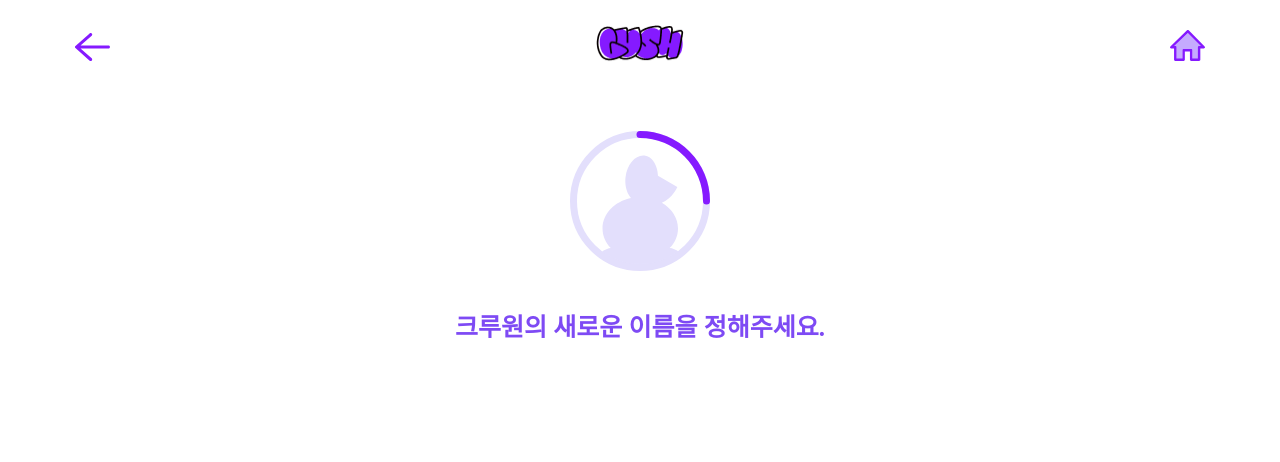
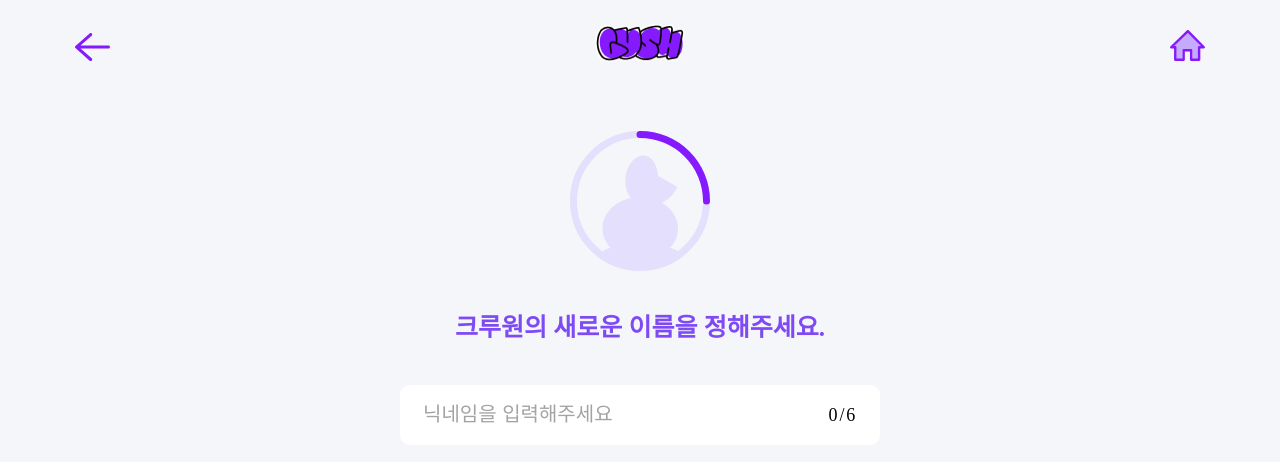
Before and after one commit to 909back/lush2023, a Next.js app: page /setting in a window 1280 px wide. Shown: the top 462 px of the page. Built offline with nearby package versions, Linux system fonts and the light colour scheme.

Commit message:
[23/02/19] 909back * Input 컴포넌트: 작업중..

```diff
--- a/components/controls/Input.tsx
+++ b/components/controls/Input.tsx
@@ -1,19 +1,27 @@
+import React, { InputHTMLAttributes } from 'react'
 import classNames from 'classnames/bind'
 import styles from '../../styles/Input.module.scss'
+import IconClose from '@/components/icons/ic-close'
 
 const cx = classNames.bind(styles)
 
-interface InputProps {
+interface InputProps extends InputHTMLAttributes<HTMLInputElement> {
     children?: React.ReactNode
 }
 
 const Input = ({
-
+    className,
+    type='text',
+    value,
+    max = 6,
+    ...props
 }: InputProps) => {
     return (
-        <>
-
-        </>
+        <label className={cx('input-container', className)}>
+            <input className={cx('input')} value={value} type={type} {...props}/>
+            {value && <button className={cx('close-button')}><IconClose/></button>}
+            <span className={cx('input-counter')}>{`${value?.toString().length??0}/${max}`}</span>
+        </label>
     )
 }
 
--- /dev/null
+++ b/components/icons/ic-close.tsx
@@ -0,0 +1,11 @@
+import * as React from "react"
+import { SVGProps, memo } from "react"
+
+const IconClose = (props: SVGProps<SVGSVGElement>) => (
+    <svg width="1em" height="1em" viewBox="0 0 18 18" fill="none" xmlns="http://www.w3.org/2000/svg" {...props}>
+    <circle cx="9" cy="9" r="9" fill="currentColor"/>
+    <path d="M4.80957 13.187C4.92126 13.302 5.07696 13.3697 5.23943 13.3697C5.40189 13.3697 5.55759 13.3054 5.66929 13.187L8.99986 9.85638L12.3304 13.187C12.4421 13.302 12.5978 13.3697 12.7603 13.3697C12.9228 13.3697 13.0785 13.3054 13.1902 13.187C13.4237 12.9466 13.4237 12.5608 13.1902 12.3171L9.86974 8.99665L13.1902 5.66608C13.4237 5.42576 13.4237 5.0399 13.1902 4.7962C12.9498 4.55589 12.564 4.55589 12.3237 4.7962L9.00325 8.12678L5.67267 4.80636C5.43236 4.56604 5.04311 4.56604 4.8028 4.80636C4.56248 5.04667 4.56248 5.43592 4.8028 5.67623L8.13337 8.99665L4.81295 12.3272C4.57602 12.554 4.56586 12.9263 4.79264 13.1633C4.79941 13.17 4.80618 13.1768 4.81295 13.1836L4.80957 13.187Z" fill="white"/>
+    </svg>
+)
+
+export default memo(IconClose)
--- a/pages/setting/index.tsx
+++ b/pages/setting/index.tsx
@@ -1,8 +1,9 @@
-import React from "react"
+import React,{useState} from "react"
 import styles from "../../styles/Setting.module.scss"
 import classNames from "classnames/bind"
 import PageLayout from "@/components/layout/PageLayout"
 import Progress from "@/components/controls/Progress"
+import Input from "@/components/controls/Input"
 
 const cx = classNames.bind(styles)
 
@@ -10,11 +11,15 @@ interface Settingprops {
   children?: React.ReactNode
 }
 const Setting = ({}:Settingprops) => {
+  const [nickname, setNickname] = useState<string>()
+
+  const handleChangeNickName = (e:React.ChangeEvent<HTMLInputElement>) => setNickname(e.target.value)
   return (
     <PageLayout>
       <div className={cx('setting-page')}>
         <Progress/>
         <p className={cx('page-desc')}>크루원의 새로운 이름을 정해주세요.</p>
+        <Input placeholder="닉네임을 입력해주세요" value={nickname} onChange={handleChangeNickName}/>
       </div>
     </PageLayout>
   )
--- a/styles/Input.module.scss
+++ b/styles/Input.module.scss
@@ -0,0 +1,54 @@
+@import './variables';
+
+.input-container {
+ display: block;
+ width: fit-content;
+ height: fit-content;
+ position: relative;
+ width: 480px;
+ height: 60px;
+ border-radius: 10px;
+ .input {
+    width: 100%;
+    height: 100%;
+    border: 0;
+    background-color: $white;
+    outline: none;
+    padding: 16px 23px 17px;
+    border-radius: inherit;
+    color:$black100;
+    font-size: 20px;
+    font-weight: 500;
+    line-height: 27px;
+
+    &::placeholder {
+        color:$black30;
+        font-size: 20px;
+        font-weight: 500;
+        line-height: 27px;
+     }
+ }
+
+ .close-button {
+     display: block;
+     color:$black10;
+     border:0;
+     background-color: transparent;
+     font-size: 18px;
+     width: 18px;
+     height: 18px;
+     position: absolute;
+     right: 65px;
+     top:50%;
+     transform: translate3d(0, -50%,0);
+ }
+ .input-counter {
+    position: absolute;
+    top:50%;
+    right:23px;
+    transform: translate3d(0, -50%,0);
+    font-size: 18px;
+    line-height: 24.5px;
+    letter-spacing: 0.1em;
+ }
+}
--- a/styles/PageLayout.module.scss
+++ b/styles/PageLayout.module.scss
@@ -7,7 +7,7 @@
     margin: 0 auto;
     display: flex;
     flex-direction: column;
-    background-color: #ffffff;
+    background-color: $background;
 }
 
 
--- a/styles/variables.scss
+++ b/styles/variables.scss
@@ -1,8 +1,12 @@
 $ipad-width: 834px;
 
 $white: #ffffff;
+$black10: #D9D9D9;
+$black30:#A3A3A3;
 $black45: #A9A9A9;
-
+$black100: #3C3C3C;
 $purple100:#851AFF;
 $purple90:#7E4AF4;
 $purple20:#E3DFFC;
+
+$background: #F5F6F9;
```
Also changed, not shown: components/icons/ic-goback.svg (deleted), 1 other file (tests, documents, lock files or other folders).
